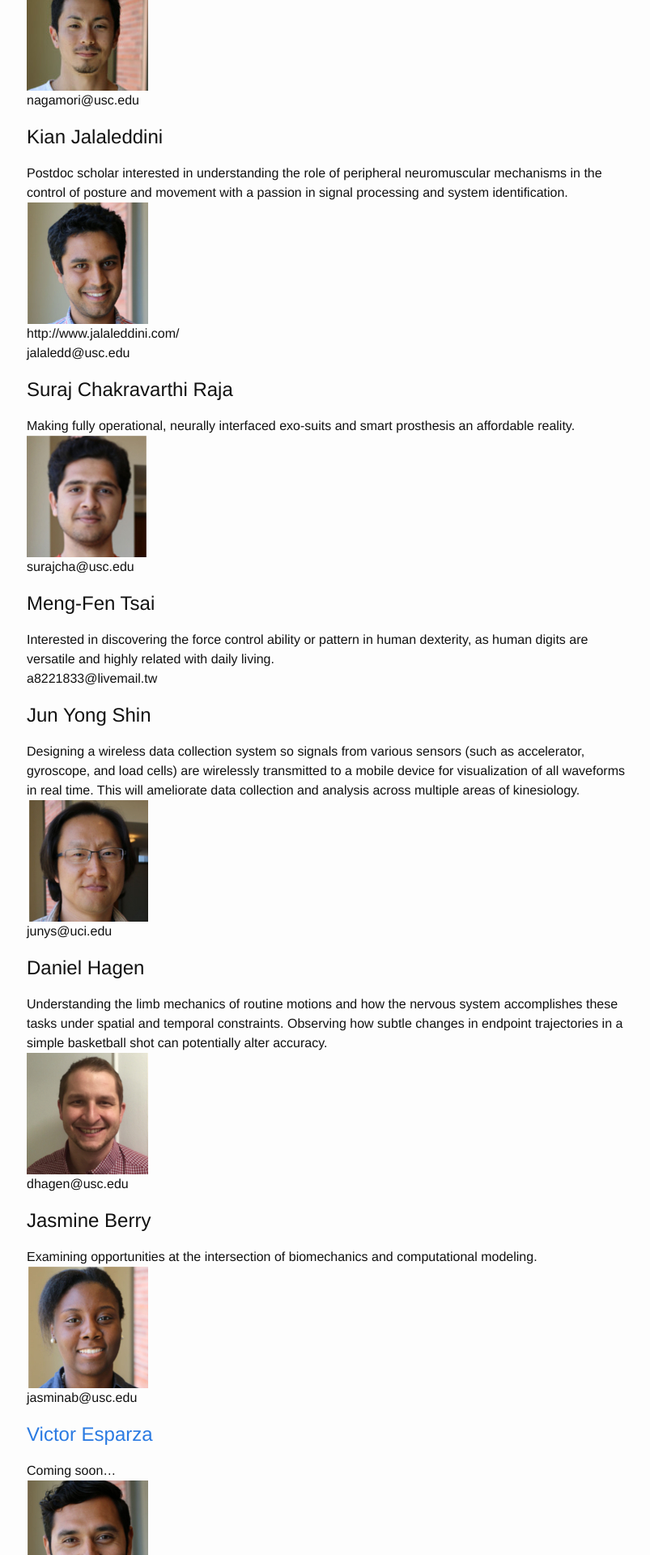
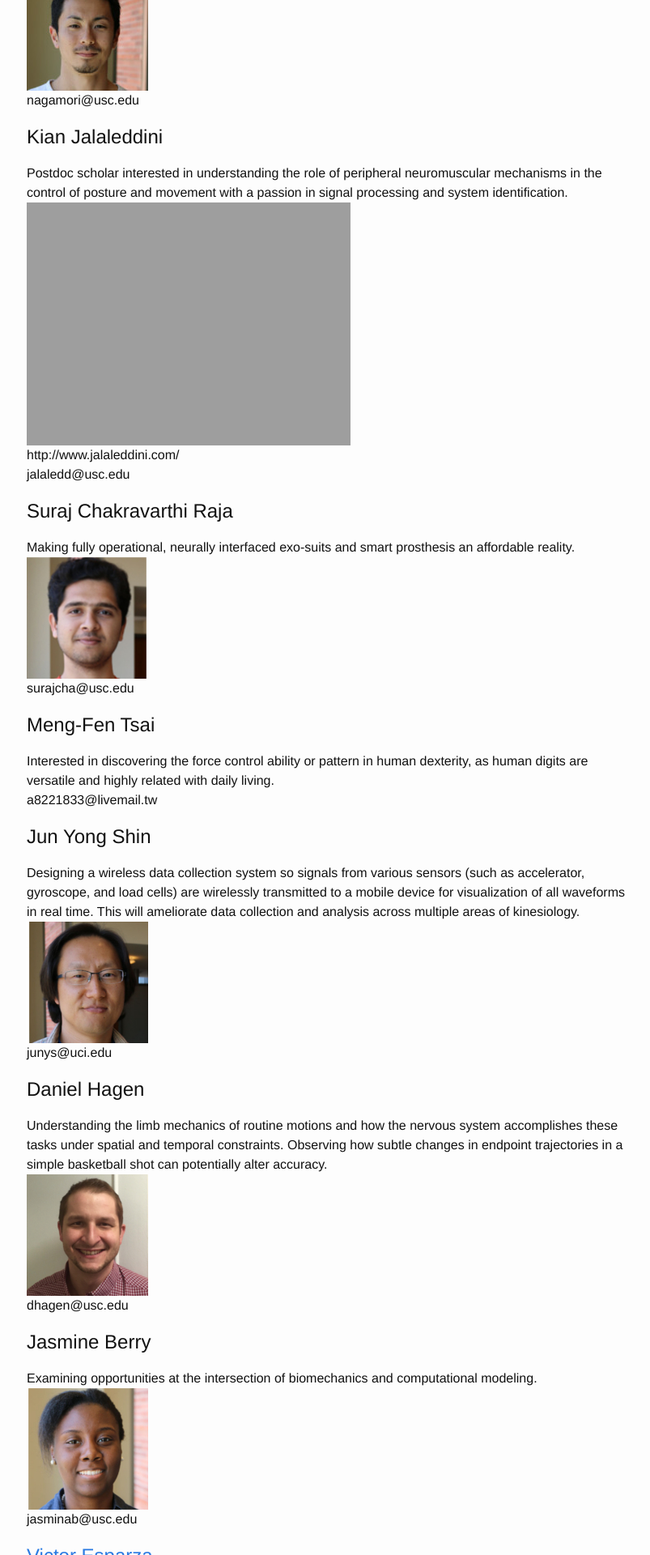
Before and after one commit to usc-bbdl/usc-bbdl.github.io, a Jekyll site: the page built from about.md, in a window 1280 px wide. Shown: the part 2074-3994 px from the top of the page at 81% size, without its empty margins (237-1040 px from the left). Built offline with Jekyll 4.4.1, drawn with Linux system fonts in a browser that asks for light colours.

Commit message:
Update about.md

```diff
--- a/about.md
+++ b/about.md
@@ -60,7 +60,7 @@ nagamori@usc.edu
 
 # Kian Jalaleddini
 Postdoc scholar interested in understanding the role of peripheral neuromuscular mechanisms in the control of posture and movement with a passion in signal processing and system identification.
-<img src="https://valerolab.org/Photos/kian.jpg">
+<img src="https://valerolab.org/Photos/kian1.jpg">
 http://www.jalaleddini.com/
 jalaledd@usc.edu
 
```
